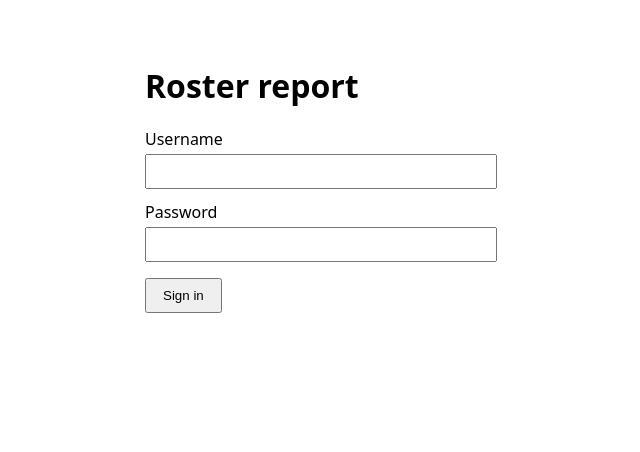
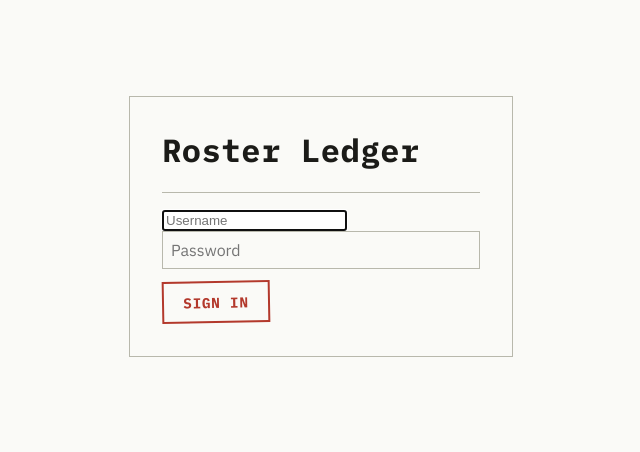
Before and after one commit to kahhoe0204/roaster-excel-aggregator, a FastAPI app: page /login in a window 1280 px wide. Shown: the top 452 px of the page, without its empty margins (319-959 px from the left). Run offline with FastAPI, Linux system fonts and the light colour scheme.

Commit message:
feat: ledger design system + login page revamp

```diff
--- /dev/null
+++ b/app/static/style.css
@@ -0,0 +1,121 @@
+:root {
+  --paper: #FAFAF7;
+  --ink: #1B1B18;
+  --ink-faint: #6B6B62;
+  --ledger-line: #CFE8D8;
+  --rule: #B8B8AC;
+  --red: #B3392C;
+}
+
+* { box-sizing: border-box; }
+
+body {
+  background: var(--paper);
+  color: var(--ink);
+  font-family: 'IBM Plex Sans', system-ui, sans-serif;
+  margin: 0;
+  padding: 2rem 1rem;
+}
+
+h1, h2 {
+  font-family: 'IBM Plex Mono', monospace;
+  font-weight: 700;
+  letter-spacing: .02em;
+}
+
+.rule {
+  border: none;
+  border-top: 1px solid var(--rule);
+  margin: 1rem 0;
+}
+
+.container { max-width: 56rem; margin: 0 auto; }
+
+.ledger-card {
+  max-width: 24rem;
+  margin: 4rem auto;
+  padding: 2rem;
+  border: 1px solid var(--rule);
+  background: var(--paper);
+}
+
+input[type=text], input[type=password], input[type=date] {
+  font-family: 'IBM Plex Sans', sans-serif;
+  font-size: 1rem;
+  padding: .5rem;
+  border: 1px solid var(--rule);
+  background: var(--paper);
+  color: var(--ink);
+  width: 100%;
+  margin-bottom: .75rem;
+}
+
+.stamp-btn {
+  display: inline-block;
+  padding: .6rem 1.2rem;
+  border: 2px solid var(--ink);
+  background: none;
+  color: var(--ink);
+  font-family: 'IBM Plex Mono', monospace;
+  font-size: .9rem;
+  font-weight: 700;
+  letter-spacing: .05em;
+  text-transform: uppercase;
+  transform: rotate(-1deg);
+  cursor: pointer;
+  text-decoration: none;
+}
+
+.stamp-btn:hover { background: var(--ink); color: var(--paper); }
+
+.stamp-btn.primary { border-color: var(--red); color: var(--red); }
+.stamp-btn.primary:hover { background: var(--red); color: var(--paper); }
+
+.error {
+  color: var(--red);
+  font-family: 'IBM Plex Mono', monospace;
+  font-size: .9rem;
+}
+
+.top {
+  display: flex;
+  justify-content: space-between;
+  align-items: baseline;
+  max-width: 56rem;
+  margin: 0 auto 1.5rem;
+}
+
+table.ledger {
+  border-collapse: collapse;
+  width: 100%;
+  margin: 0 0 1.5rem;
+}
+table.ledger th, table.ledger td {
+  border-bottom: 1px solid var(--rule);
+  padding: .5rem .75rem;
+  text-align: left;
+}
+table.ledger thead th {
+  font-family: 'IBM Plex Mono', monospace;
+  text-transform: uppercase;
+  font-size: .8rem;
+  color: var(--ink-faint);
+  border-bottom: 2px solid var(--ink);
+}
+table.ledger tbody tr:nth-child(even) { background: var(--ledger-line); }
+table.ledger td.num {
+  font-family: 'IBM Plex Mono', monospace;
+  text-align: right;
+  font-variant-numeric: tabular-nums;
+}
+
+.unmapped-stamp {
+  margin: 0 0 1.5rem;
+  padding: .75rem 1rem;
+  border: 2px solid var(--red);
+  color: var(--red);
+  font-family: 'IBM Plex Mono', monospace;
+  font-size: .9rem;
+  transform: rotate(-0.5deg);
+  display: inline-block;
+}
--- a/app/templates/login.html
+++ b/app/templates/login.html
@@ -5,23 +5,20 @@
   <meta name="viewport" content="width=device-width, initial-scale=1">
   <title>Sign in</title>
   <link rel="icon" href="/static/favicon.png">
-  <style>
-    body { font: 16px system-ui, sans-serif; max-width: 22rem; margin: 4rem auto; padding: 0 1rem; }
-    label { display: block; margin: .75rem 0 .25rem; }
-    input { width: 100%; padding: .5rem; box-sizing: border-box; }
-    button { margin-top: 1rem; padding: .5rem 1rem; }
-    .error { color: #b00020; margin-top: .5rem; }
-  </style>
+  <link rel="preconnect" href="https://fonts.googleapis.com">
+  <link href="https://fonts.googleapis.com/css2?family=IBM+Plex+Mono:wght@400;700&family=IBM+Plex+Sans:wght@400;500&display=swap" rel="stylesheet">
+  <link rel="stylesheet" href="/static/style.css">
 </head>
 <body>
-  <h1>Roster report</h1>
-  <form method="post" action="/login">
-    <label for="username">Username</label>
-    <input id="username" name="username" autocomplete="username" required>
-    <label for="password">Password</label>
-    <input id="password" name="password" type="password" autocomplete="current-password" required>
-    <button type="submit">Sign in</button>
-  </form>
-  {% if error %}<p class="error">{{ error }}</p>{% endif %}
+  <div class="ledger-card">
+    <h1 style="margin-top:0">Roster Ledger</h1>
+    <hr class="rule">
+    {% if error %}<p class="error">{{ error }}</p>{% endif %}
+    <form method="post" action="/login">
+      <input name="username" placeholder="Username" autocomplete="username" required autofocus>
+      <input name="password" type="password" placeholder="Password" autocomplete="current-password" required>
+      <button type="submit" class="stamp-btn primary">Sign in</button>
+    </form>
+  </div>
 </body>
 </html>
```
